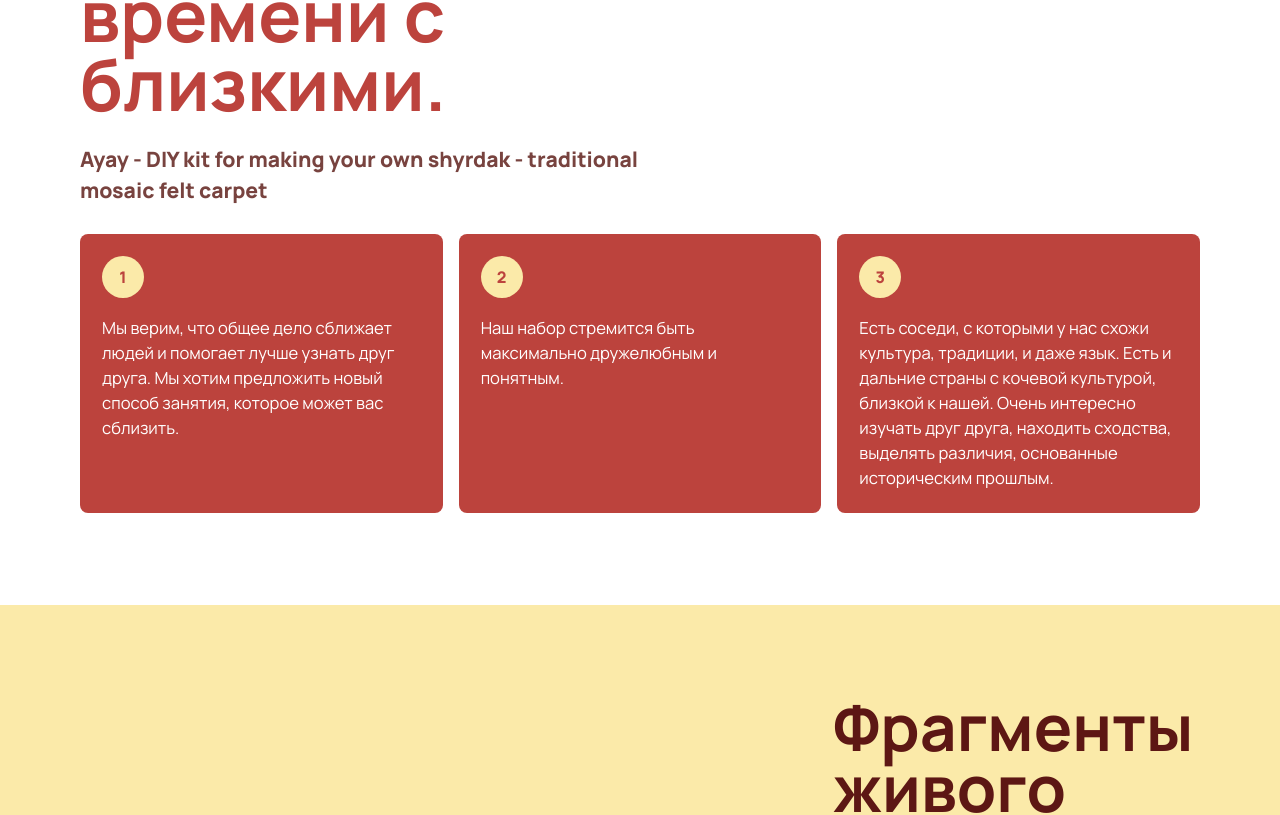
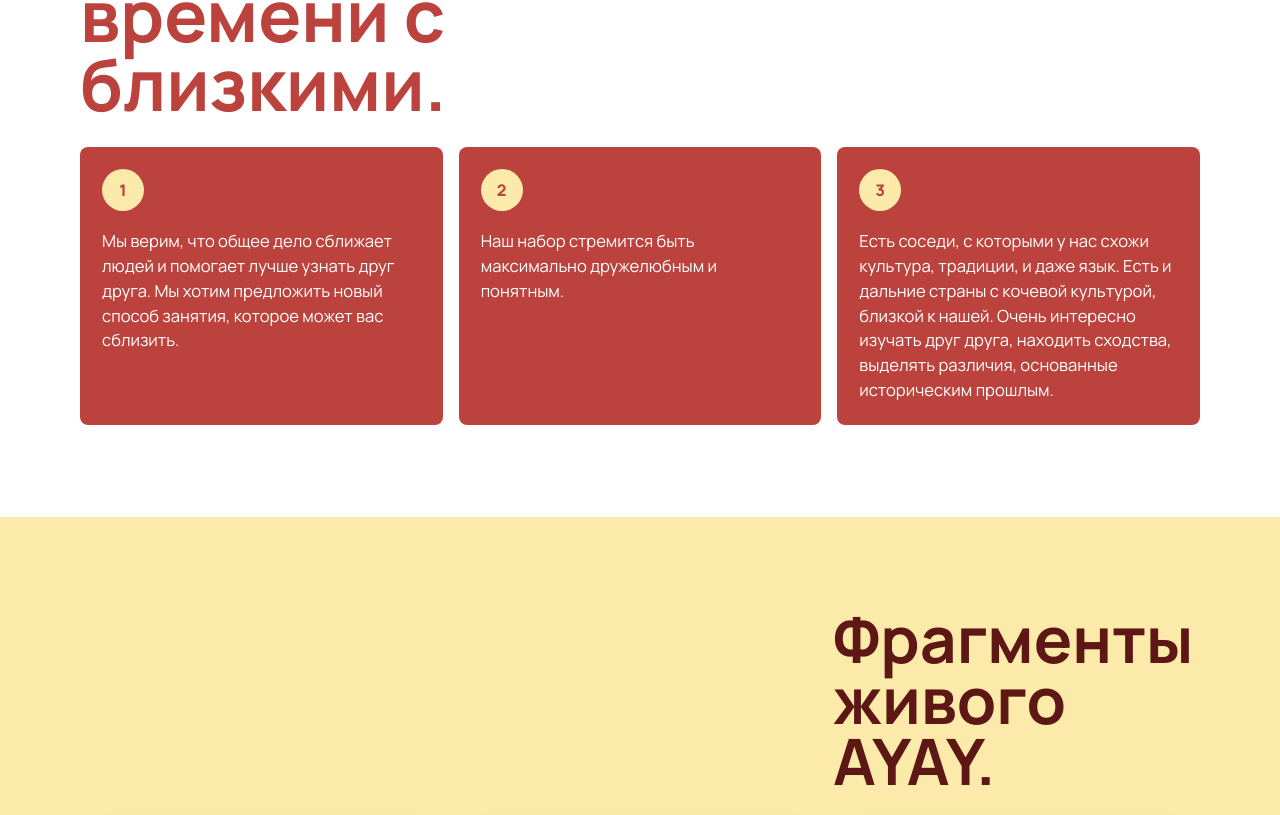
Before and after one commit to junusheva/ayay, a plain HTML site: page index.html in a window 1280 px wide. Shown: the part 2705-3520 px from the top of the page. Drawn offline with Linux system fonts and the light colour scheme.

Commit message:
Remove mission English tagline

```diff
--- a/index.html
+++ b/index.html
@@ -92,9 +92,6 @@
             <h2 id="mission-title" data-i18n="mission.title">
               Наборы для создания шырдаков, нацеленные на проведение качественного времени с близкими.
             </h2>
-            <p class="mission__english" data-i18n="mission.english">
-              Ayay - DIY kit for making your own shyrdak - traditional mosaic felt carpet
-            </p>
           </div>
           <div class="mission__body">
             <h3 data-i18n="mission.question">В чем заключается главная миссия аяй?</h3>
--- a/script.js
+++ b/script.js
@@ -29,8 +29,6 @@
       eyebrow: "Аяй",
       title:
         "Наборы для создания шырдаков, нацеленные на проведение качественного времени с близкими.",
-      english:
-        "Ayay - DIY kit for making your own shyrdak - traditional mosaic felt carpet",
       question: "В чем заключается главная миссия аяй?",
       p2:
         "Одна из главных миссий: помогать людям объединяться и открывать друг друга с помощью искусства и игр. Нам важны три аспекта: отношения с близкими, отношения с собой и дружба народов.",
@@ -162,8 +160,6 @@
       eyebrow: "Ayay",
       title:
         "Kits for making shyrdaks, created for quality time with people you love.",
-      english:
-        "Ayay - DIY kit for making your own shyrdak - traditional mosaic felt carpet",
       question: "What is AYAY’s main mission?",
       p2:
         "One of the main missions is to help people come together and discover each other through art and games. Three things matter to us: relationships with loved ones, relationship with yourself, and friendship between peoples.",
--- a/styles.css
+++ b/styles.css
@@ -289,14 +289,6 @@
   font-size: clamp(2.1rem, 5.6vw, 5rem);
   line-height: 0.96;
   letter-spacing: 0;
-}
-
-.mission__english {
-  max-width: 560px;
-  margin: 24px 0 0;
-  color: var(--muted);
-  font-size: clamp(1rem, 1.8vw, 1.32rem);
-  font-weight: 800;
 }
 
 .mission__body {
```
